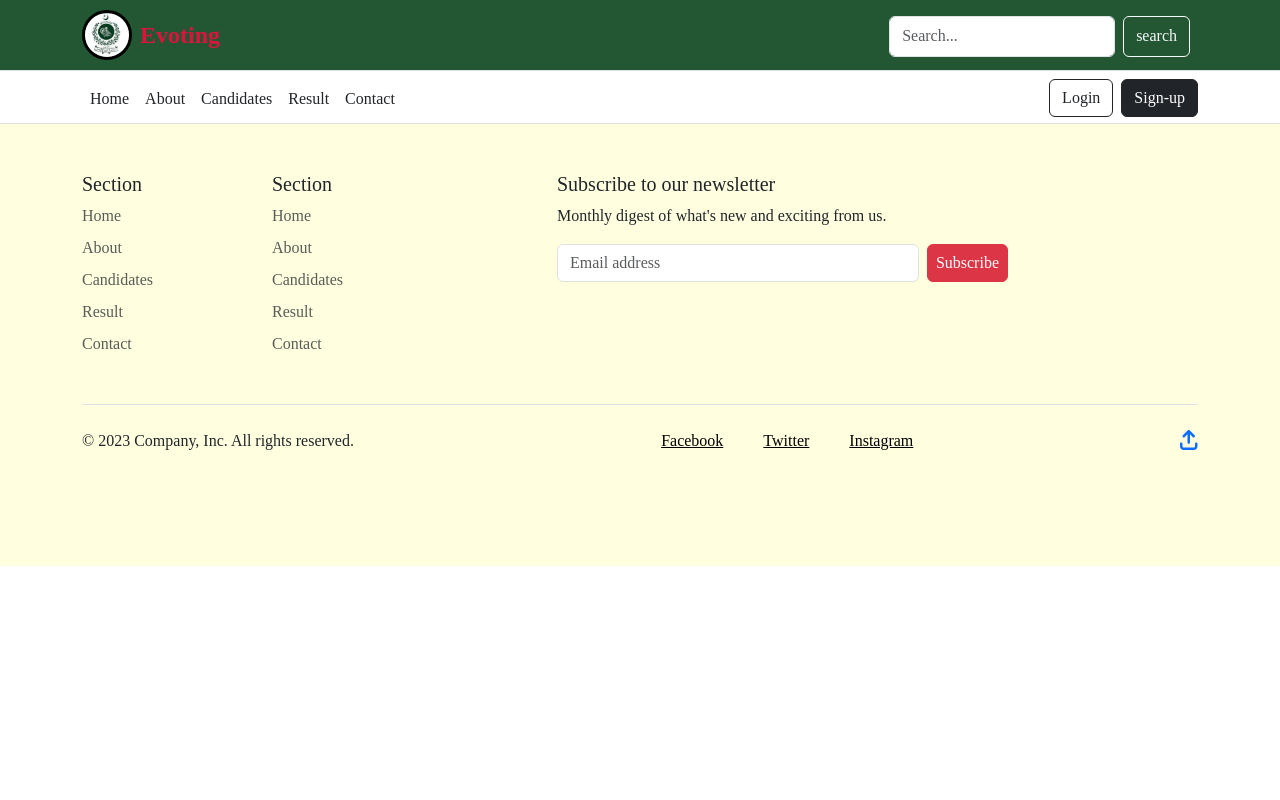
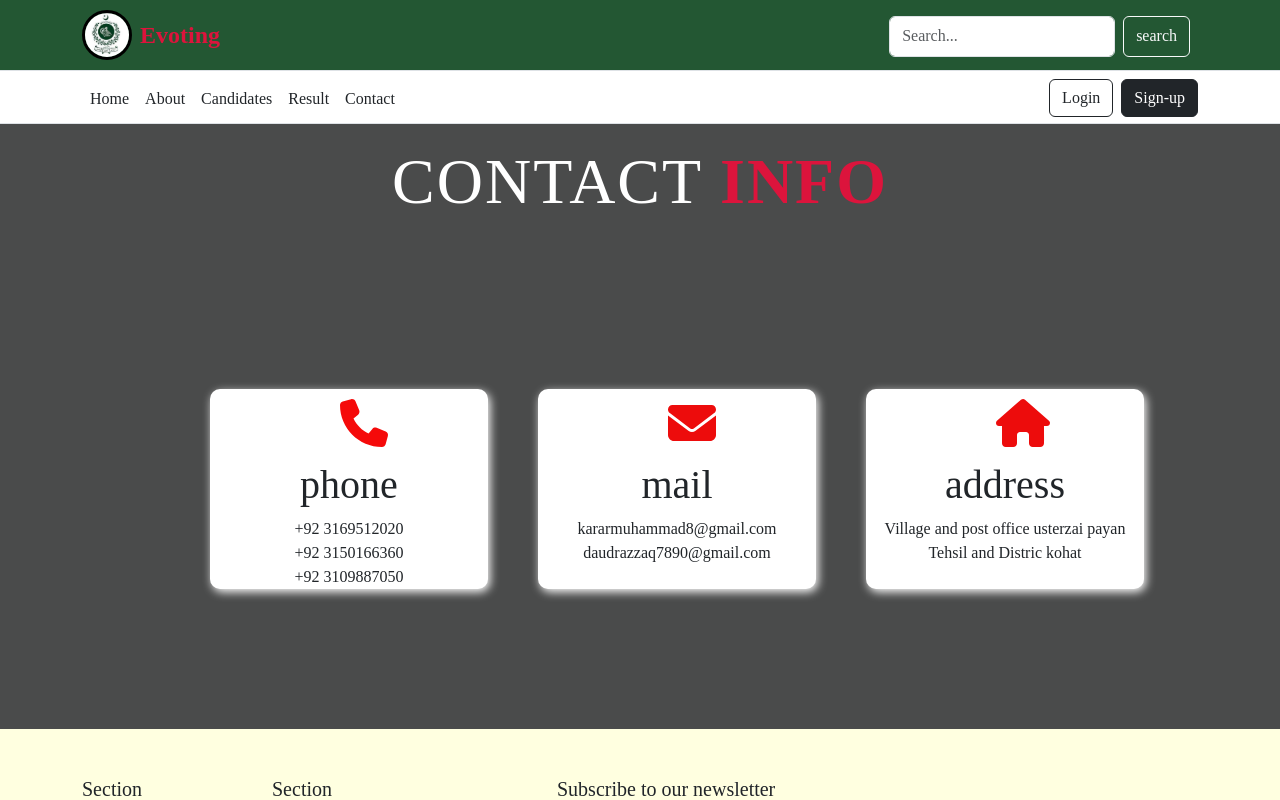
Before and after one commit to Muhammad-Karar/Electronic-Voting-System-Project, a React (Create React App) app: page /contactinfo in a window 1280 px wide. Shown: the top 800 px of the page. Built offline with nearby package versions, Linux system fonts and the light colour scheme.

Commit message:
login, signup and contact updated

```diff
--- a/src/App.js
+++ b/src/App.js
@@ -6,6 +6,8 @@ import '../src/style/header.css'
 import '../src/style/home.css'
 import Footer from './MyComponent/Footer';
 import Signup from './MyComponent/Signup';
+import Login from './MyComponent/Login';
+import Contact from './MyComponent/Contact';
 import { Route, Routes } from 'react-router-dom';
 
 
@@ -15,7 +17,9 @@ function App() {
          <Header/>
       <Routes>
         <Route path='/sigup' element={<Signup/>}/>
+        <Route path='/login' element={<Login/>}/>
         <Route path='/' element = {<Home/>}/>
+        <Route path='/contactinfo' element = {<Contact/>}/>
         </Routes>
 
 
--- /dev/null
+++ b/src/MyComponent/Contact.js
@@ -0,0 +1,39 @@
+import React from 'react';
+import '../style/contact.css';
+import { FontAwesomeIcon } from '@fortawesome/react-fontawesome';
+import { faEnvelope } from '@fortawesome/free-solid-svg-icons';
+import { faPhone } from '@fortawesome/free-solid-svg-icons';
+import { faHouse } from '@fortawesome/free-solid-svg-icons';
+export default function Contact() {
+    return (
+        <div>
+            <div className="contact-info">
+                <h1 class="contact-heading">Contact <span>Info</span></h1>
+
+                <section id="contact-section">
+                    <div class="contact-1">
+                        <i><FontAwesomeIcon icon={faPhone} style={{color: "#f50a0a",}} /></i>
+                        <h1>phone</h1>
+                        <p>+92 3169512020 <br />
+                        +92 3150166360 <br />
+                        +92 3109887050
+                        </p>
+
+                    </div>
+
+                    <div class="contact-1">
+                    <i><FontAwesomeIcon icon={faEnvelope} style={{color: "#ed0c0c",}} /></i>
+                        <h1>mail</h1>
+                        <p>kararmuhammad8@gmail.com <br />
+                        daudrazzaq7890@gmail.com</p>
+                    </div>
+                    <div class="contact-1">
+                        <i><FontAwesomeIcon icon={faHouse} style={{color: "#ed0c0c",}} /></i>
+                        <h1>address</h1>
+                        <p>Village and post office usterzai payan Tehsil and Distric kohat</p>
+                    </div>
+                </section>
+            </div>
+        </div>
+    )
+}
--- a/src/MyComponent/Header.js
+++ b/src/MyComponent/Header.js
@@ -119,10 +119,13 @@ export default function Header() {
               <li class="nav-item"><a href="/" class="nav-link bi d-block mx-auto mb-1 text-dark px-2 active">About</a></li>
               <li class="nav-item"><a href="/" class="nav-link bi d-block mx-auto mb-1 text-dark px-2 active">Candidates</a></li>
               <li class="nav-item"><a href="/" class="nav-link bi d-block mx-auto mb-1 text-dark px-2 active">Result</a></li>
-              <li class="nav-item"><a href="/" class="nav-link bi d-block mx-auto mb-1 text-dark px-2 active">Contact</a></li>
+              <li class="nav-item"><Link to="/contactinfo" class="nav-link bi d-block mx-auto mb-1 text-dark px-2 active">Contact</Link></li>
             </ul>
+
             <div class="text-end">
+              <Link to="/login">
               <button type="button" class="btn btn-outline-dark me-2">Login</button>
+              </Link>
               <Link to="/sigup">
               <button type="button" class="btn btn-dark">  Sign-up</button>
               </Link>
--- a/src/MyComponent/Home.js
+++ b/src/MyComponent/Home.js
@@ -1,7 +1,7 @@
 import React,{ useState }  from 'react'
 import pic2 from '../pic2.jpg'
 import pic3 from '../pic3.jpg'
-import pic4 from '../pic4.jpeg'
+import pic4 from '../pic4.jpg'
 
 export default function Home() {
   const [images, setImages] = useState([pic2, pic3, pic4]);
@@ -14,7 +14,7 @@ export default function Home() {
 
 
     <div>
-      <div style={{zIndex: "1" }} id="carouselExampleIndicators" className="carousel slide">
+      <div style={{zIndex: "1"}} id="carouselExampleIndicators" className="carousel slide">
         <div className="carousel-indicators">
           {images.map((image, index) => (
             <button
@@ -35,7 +35,7 @@ export default function Home() {
               key={index}
               className={`carousel-item ${index === activeIndex ? 'active' : ''}`}
             >
-              <img src={image} className="d-block w-100" alt={`Slide ${index + 1}`} />
+              <img src={image} className="d-block w-100 " alt={`Slide ${index + 1}`} />
             </div>
           ))}
         </div>
--- a/src/MyComponent/Login.js
+++ b/src/MyComponent/Login.js
@@ -0,0 +1,30 @@
+import React from 'react';
+import '../style/log.css'
+import { Link } from 'react-router-dom';
+
+export default function Login() {
+  return (
+    <div>
+      <div className="login">
+        <form action="/" method="post">
+        <div className="login-input">
+
+          <label htmlFor="text4">Email Address</label><br />
+          <input type="text" name='text4' id='text4' value="" size={25}/><br /><br />
+
+          <label htmlFor="text5">Password</label><br />
+          <input type="password" name='text5' id='text5' value="" size={25}/><br />
+
+
+          <Link style={{color: "white", marginLeft: "100px" }} to="/Signup">Forgot password?</Link> <br /><br />
+
+          No registered: <Link style={{color: "white", }} to="/sigup">signup</Link><br /><br />
+
+          <button type="submit" className='btn2' name='text6' value="">Login</button>
+
+        </div>
+        </form>
+      </div>
+    </div>
+  )
+}
--- a/src/MyComponent/Signup.js
+++ b/src/MyComponent/Signup.js
@@ -1,11 +1,30 @@
-import React from 'react'
-
-const Signup = () => {
+import React from 'react';
+import '../style/sign.css'
+export default function Signup() {
   return (
     <div>
-     <h1>im sing</h1>
+      <div className="sign-up">
+        <form action="/" method="post">
+        <div className="sign-up-input">
+          <label htmlFor="text1">Name</label><br />
+          <input type="text" name='text1' id='text1' value="" size={25}/> <br /><br />
+
+          <label htmlFor="text2">CNIC</label><br />
+          <input type="text" name='text2' id='text2' value="" size={25}/> <br /> <br />
+
+          <label htmlFor="text3">Date of Birth</label><br />
+          <input type="text" name='text3' id='text3' value="" size={25}/><br /><br />
+
+          <label htmlFor="text4">Email Address</label><br />
+          <input type="text" name='text4' id='text4' value="" size={25}/><br /><br />
+
+          <label htmlFor="text5">Password</label><br />
+          <input type="password" name='text5' id='text5' value="" size={25}/><br /><br />
+
+          <button type="submit" className='btn1' name='text6' value="">Sign up</button>
+        </div>
+        </form>
+      </div>
     </div>
   )
 }
-
-export default Signup
--- /dev/null
+++ b/src/style/contact.css
@@ -0,0 +1,58 @@
+
+/* Contact info */
+
+.contact-info{
+    background-color: rgb(74, 75, 75);
+}
+.contact-heading{
+    padding: 20px;
+
+    font-size: 4rem;
+    letter-spacing: 2px;
+    text-transform: uppercase;
+    color: white;
+    text-align: center;
+}
+
+#contact-section{
+    width: 80%;
+    height: 60vh;
+    padding: 20px;
+    display: flex;
+    justify-content: center;
+    align-items: center;
+    /* background-color: aqua; */
+    margin-left: 140px;
+}
+
+.contact-1{
+    width: 600px;
+    height: 200px;
+    margin: auto;
+    margin-left: 50px;
+    border-radius: 10px;
+    background-color: white;
+    box-shadow: 2px 3px 10px white;
+    transition: all 0.2s ease-out;
+}
+
+.contact-1:hover{
+    box-shadow: 2px 5px 10px white;
+    /* box-shadow: 1px 2px 5px #888888; */
+}
+
+.contact-1 h1{
+    font-size: 2.5rem;
+    text-align: center;
+}
+.contact-1 p{
+    text-align: center;
+}
+
+i{
+    text-align: center;
+    color: crimson;
+    font-size: 3rem;
+    margin-left: 130px;
+    padding-top: 10px;
+}
--- /dev/null
+++ b/src/style/log.css
@@ -0,0 +1,39 @@
+
+.login{
+    width: 100%;
+    height: 600px;
+    background-color: rgb(74, 75, 75);
+    /* margin-left: 345px; */
+    /* text-align: center; */
+    padding-top: 50px;
+    background-blend-mode: lighten;
+}
+.login-input{
+    width: 32%;
+    height: 500px;
+    color: white;
+    background-color: rgb(57, 82, 50);
+    margin-left: 485px;
+    /* margin-top: 10px; */
+    padding-top: 150px;
+    font-family: 'Times New Roman', Times, serif;
+    border: 2px solid black;
+    border-radius: 10px;
+    cursor: pointer;
+    text-align: center;
+}
+.btn2{
+    color: white;
+    background-color: rgb(57, 82, 50);
+    width: 80px;
+    height: 40px;
+    padding: 5px;
+    border-radius: 10px;
+    border: 2px solid white;
+
+}
+.btn2:hover{
+    background-color: white;
+    color: black;
+    transition: 0.5s;
+}
--- /dev/null
+++ b/src/style/sign.css
@@ -0,0 +1,38 @@
+
+.sign-up{
+    width: 100%;
+    height: 600px;
+    background-color: rgb(74, 75, 75);
+    /* margin-left: 345px; */
+    text-align: center;
+    padding-top: 50px;
+    background-blend-mode: lighten;
+}
+.sign-up-input{
+    width: 32%;
+    height: 500px;
+    color: white;
+    background-color: rgb(57, 82, 50);
+    margin-left: 485px;
+    /* margin-top: 10px; */
+    padding-top: 40px;
+    font-family: 'Times New Roman', Times, serif;
+    border: 2px solid black;
+    border-radius: 10px;
+    cursor: pointer;
+}
+.btn1{
+    color: white;
+    background-color: rgb(57, 82, 50);
+    width: 80px;
+    height: 40px;
+    padding: 5px;
+    border-radius: 10px;
+    border: 2px solid white;
+
+}
+.btn1:hover{
+    background-color: white;
+    color: black;
+    transition: 0.5s;
+}
```
